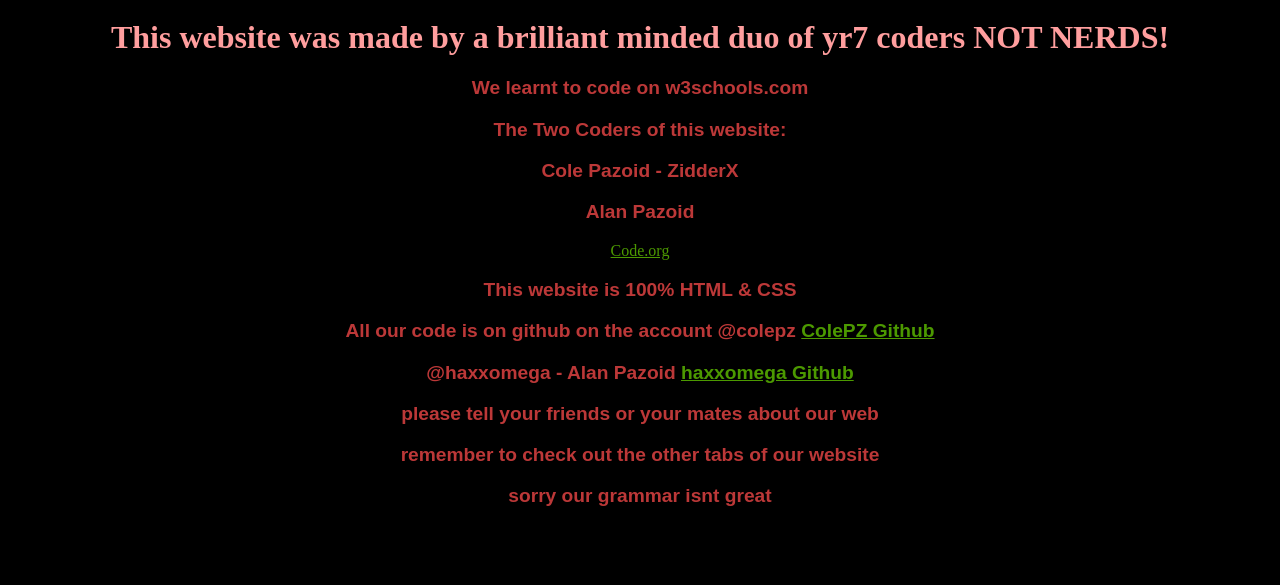
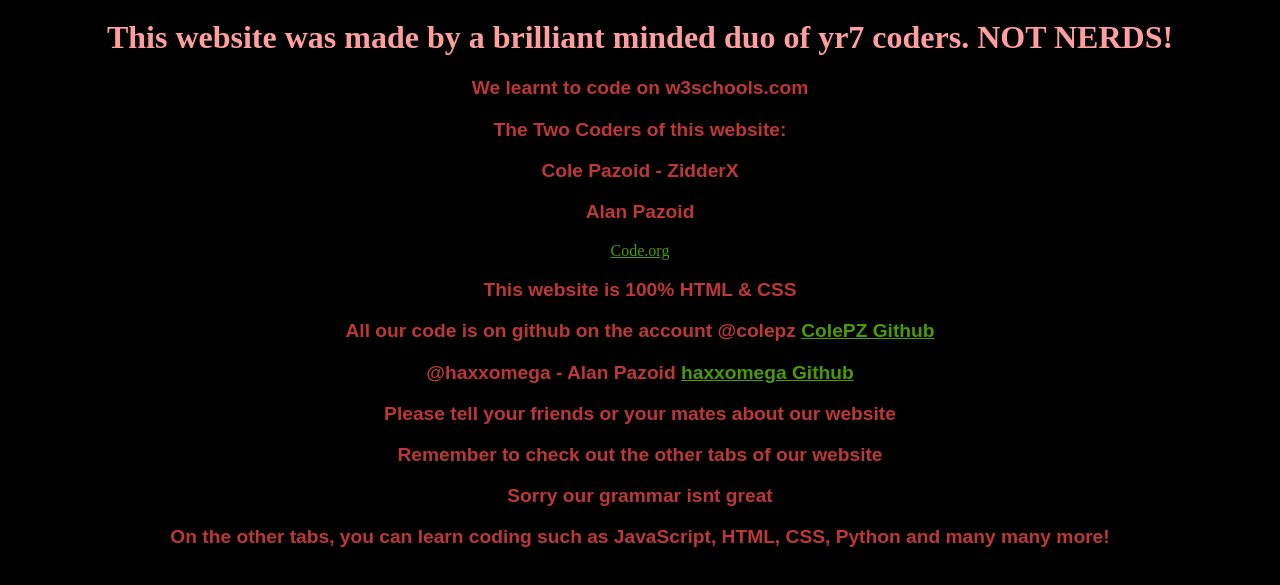
Before and after one commit to ColePZ/website-pz, a plain HTML site: page home.html in a window 1280 px wide. Shown: the part 91-676 px from the top of the page. Drawn offline with Linux system fonts and the light colour scheme.

Commit message:
grammar correction
okthanks

```diff
--- a/home.html
+++ b/home.html
@@ -15,7 +15,7 @@
 <h3><b><a href="home.html">Home</a>
 <a href="html-help.html">HTML Help</a></b></h3>
 <center><h1>Welcome to our website</h1>
-<h1>This website was made by a brilliant minded duo of yr7 coders NOT NERDS!</h1>
+<h1>This website was made by a brilliant minded duo of yr7 coders. NOT NERDS!</h1>
 <h3>We learnt to code on w3schools.com</h3>
 <h3>The Two Coders of this website:</h3>
 <h3>Cole Pazoid - ZidderX</h3>
@@ -25,9 +25,10 @@
 <h3>This website is 100% HTML & CSS</h3>
 <h3>All our code is on github on the account @colepz <a href="https://github.com/ColePZ/">ColePZ Github</a></h3>
 <h3>@haxxomega - 	Alan Pazoid <a href="https://github.com/haxxomega/">haxxomega Github</a></h3>
-<h3>please tell your friends or your mates about our web</h3>
-<h3>remember to check out the other tabs of our website</h3>
-<h3>sorry our grammar isnt great</h3>
+<h3>Please tell your friends or your mates about our website</h3>
+<h3>Remember to check out the other tabs of our website</h3>
+<h3>Sorry our grammar isnt great</h3>
+<h3>On the other tabs, you can learn coding such as JavaScript, HTML, CSS, Python and many many more!</h3>
 
 
 
```
